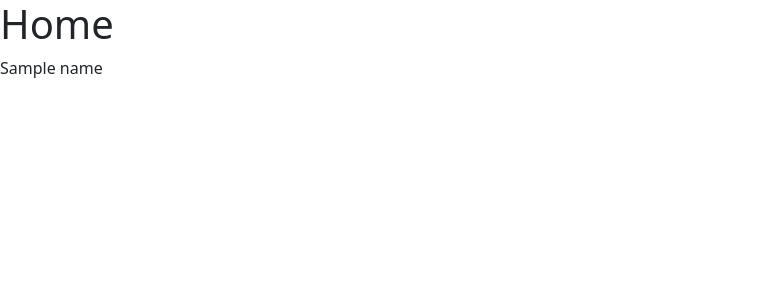
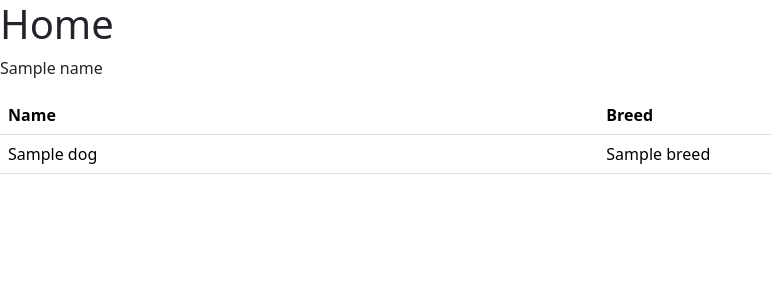
Before and after one commit to Garritosk8CR/FastApi-Jinja2, a FastAPI app: template templates/home.html in a window 1280 px wide. Shown: the top 300 px of the page, without its empty margins (0-772 px from the left). Run offline with FastAPI, Linux system fonts and the light colour scheme; the template is opened without the code that fills it: most values are stand-ins (such as "Sample title", 1, 10 or a date in 2020).

Commit message:
Added table looping through dogs

```diff
--- a/templates/home.html
+++ b/templates/home.html
@@ -8,5 +8,17 @@
     <body>
         <h1>Home</h1>
         <p>{{ name }}</p>
+        <table class="table"    >
+            <tr>
+                <th>Name</th>
+                <th>Breed</th>
+            </tr>
+            {% for dog in dogs %}
+                <tr>
+                    <td>{{ dog.name }}</td>
+                    <td>{{ dog.breed }}</td>
+                </tr>
+            {% endfor %}
+        </table>
     </body>
 </html>
```
